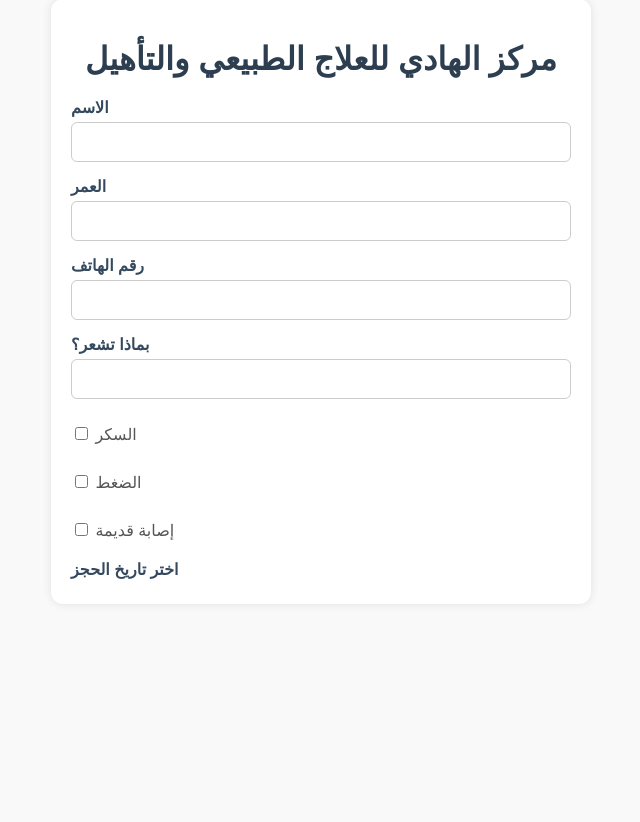
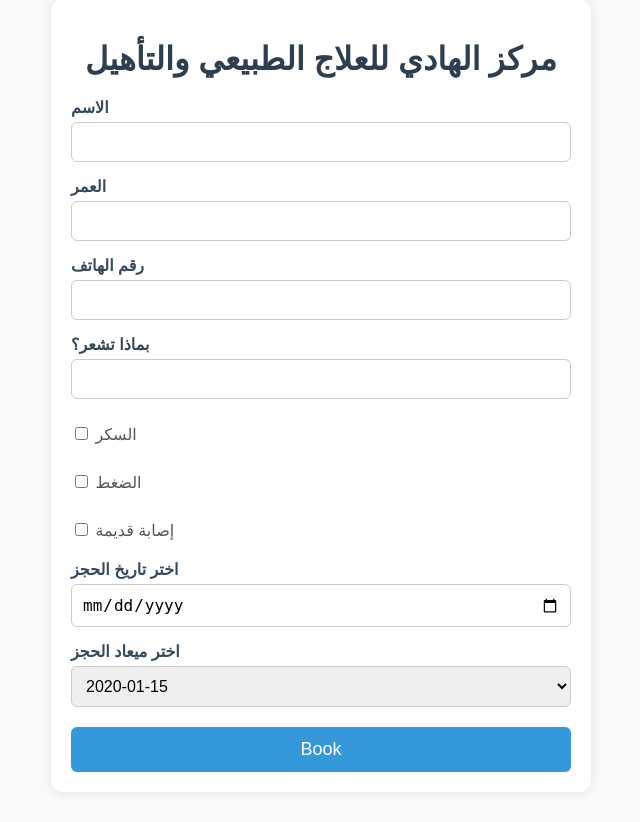
Before and after one commit to Taha444/clinic-booking, a Flask app: template templates/index.html in a window 1280 px wide. Shown: the part 31-853 px from the top of the page, without its empty margins (319-959 px from the left). Before the commit the page ends 610 px from the top, so only its background shows below. Run offline with Flask 3, Linux system fonts and the light colour scheme; the template is opened without the code that fills it: most values are stand-ins (such as "Sample title", 1, 10 or a date in 2020).

Commit message:
Update index.html

```diff
--- a/templates/index.html
+++ b/templates/index.html
@@ -38,4 +38,15 @@
                 <label><input type="checkbox" name="conditions" value="Old Injury"> إصابة قديمة</label>
             </div>
             <label>اختر تاريخ الحجز</label>
-            <input type="date" id="date" name="date" required min="2025
+            <input type="date" id="date" name="date" required min="2025-08-07" value="{{ selected_date }}">
+            <label>اختر ميعاد الحجز</label>
+            <select name="appointment" required>
+                {% for time in available_times %}
+                    <option value="{{ time }}">{{ time }}</option>
+                {% endfor %}
+            </select>
+            <button type="submit">Book</button>
+        </form>
+    </div>
+</body>
+</html>
```
